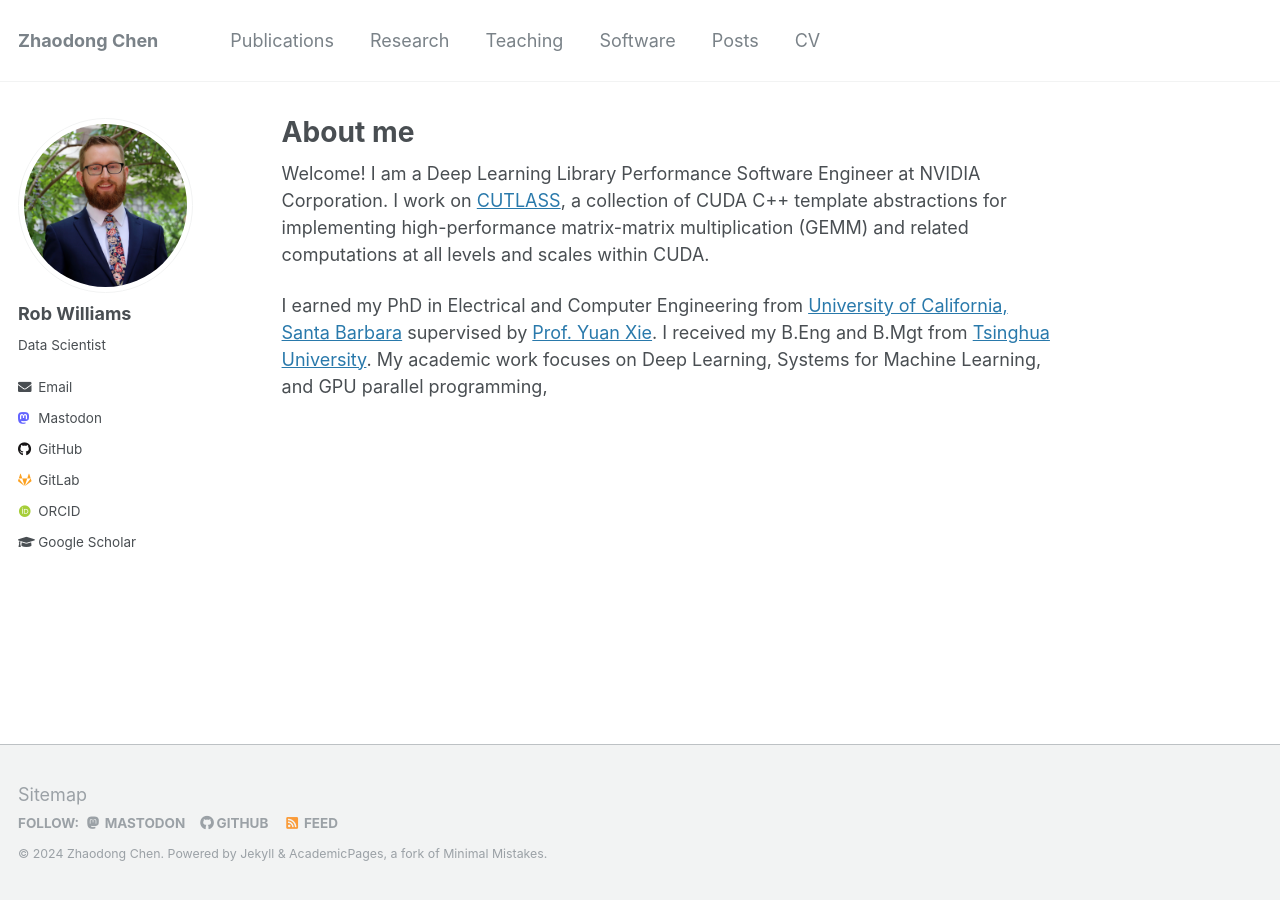
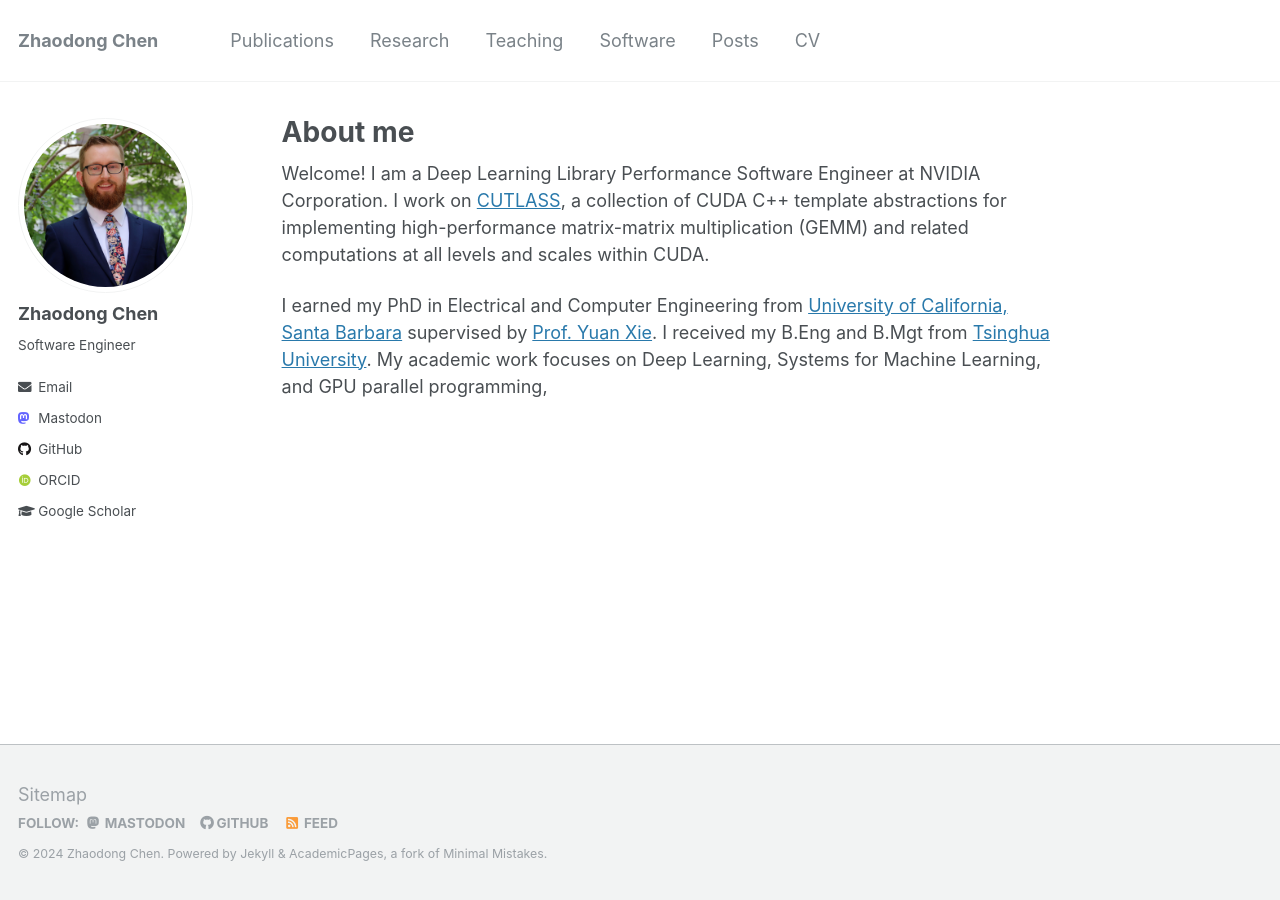
Before and after one commit to apuaaChen/zhaodong_chen, a Jekyll site: the page built from _pages/about.md, in a window 1280 px wide. Built offline with Jekyll 4.4.1, drawn with Linux system fonts in a browser that asks for light colours; some web fonts are replaced.

Commit message:
Update _config.yml

```diff
--- a/_config.yml
+++ b/_config.yml
@@ -84,15 +84,15 @@ analytics:
 
 # Site Author
 author:
-  name             : "Rob Williams"
+  name             : "Zhaodong Chen"
   avatar           : "profile.png"
-  bio              : "Data Scientist"
+  bio              : "Software Engineer"
   location         :
   employer         :
   pubmed           :
-  orcid            : "http://orcid.org/0000-0001-9259-3883"
-  googlescholar    : "https://scholar.google.com/citations?user=fiaPSmgAAAAJ"
-  email            : "rob.williams@wustl.edu"
+  orcid            : "https://orcid.org/0000-0001-9601-4586"
+  googlescholar    : "https://scholar.google.com/citations?user=cmuZqTEAAAAJ&hl=en"
+  email            : "chenzd15thu@gmail.com"
   researchgate     :  # example: "https://www.researchgate.net/profile/yourprofile"
   uri              :
   bitbucket        :
@@ -101,8 +101,8 @@ author:
   flickr           :
   facebook         :
   foursquare       :
-  github           : "jayrobwilliams"
-  gitlab           : "jayrobwilliams"
+  github           : "apuaaChen"
+  gitlab           :
   google_plus      :
   keybase          :
   instagram        :
```
